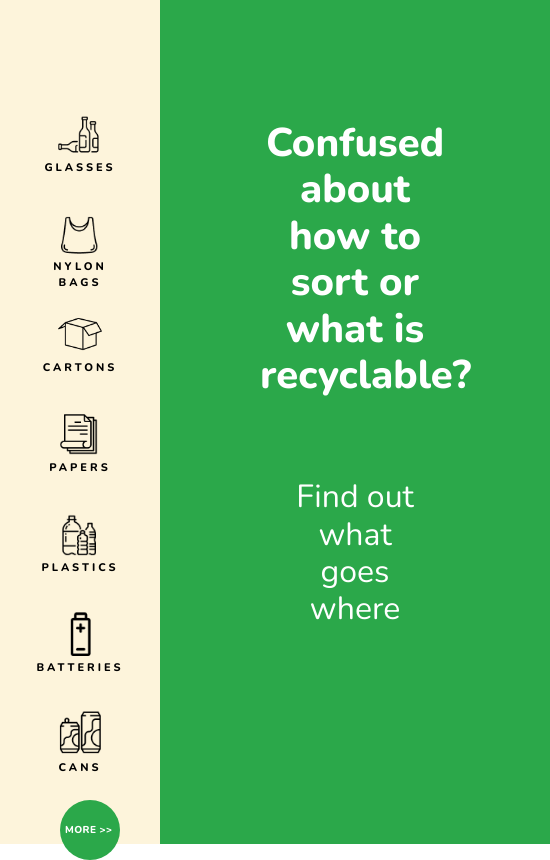
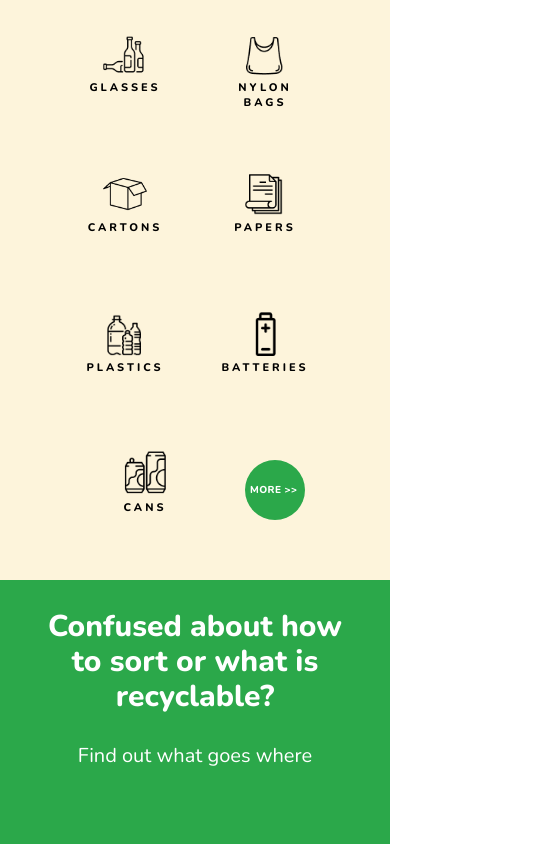
Before and after one commit to Clean-Hub/cleanhub, a React (Create React App) app: page / in a window 390 px wide. Shown: the whole page, 550 px wide, since content can reach past the window. Built offline with nearby package versions, Linux system fonts and the light colour scheme.

Commit message:
homeRecycInfo responsive created

```diff
--- a/src/components/homeRecycInfo/homeRecycInfo.css
+++ b/src/components/homeRecycInfo/homeRecycInfo.css
@@ -86,3 +86,39 @@
   color: #ffffff;
   padding: 50px;
 }
+
+@media only screen and (max-width: 480px) {
+  .homeRecycInfContainer {
+    /* height: 100%; */
+    display: flex;
+    flex-direction: column;
+    /* overflow: hidden; */
+  }
+  .homeRecycInfL {
+    display: flex;
+    flex-wrap: wrap;
+    padding: 10px;
+    flex: auto;
+  }
+  .recycle-cards {
+    width: 100px;
+    height: 100px;
+    display: flex;
+    flex-direction: column;
+    margin: 20px;
+  }
+  .homeRecycInfR {
+    padding: 0;
+    flex: auto;
+  }
+  .homeRecycInfRH {
+    font-size: 30px;
+    padding: 0;
+    margin: 30px;
+  }
+  .homeRecycInfRP {
+    padding: 0;
+    font-size: 20px;
+    margin: 30px;
+  }
+}
```
